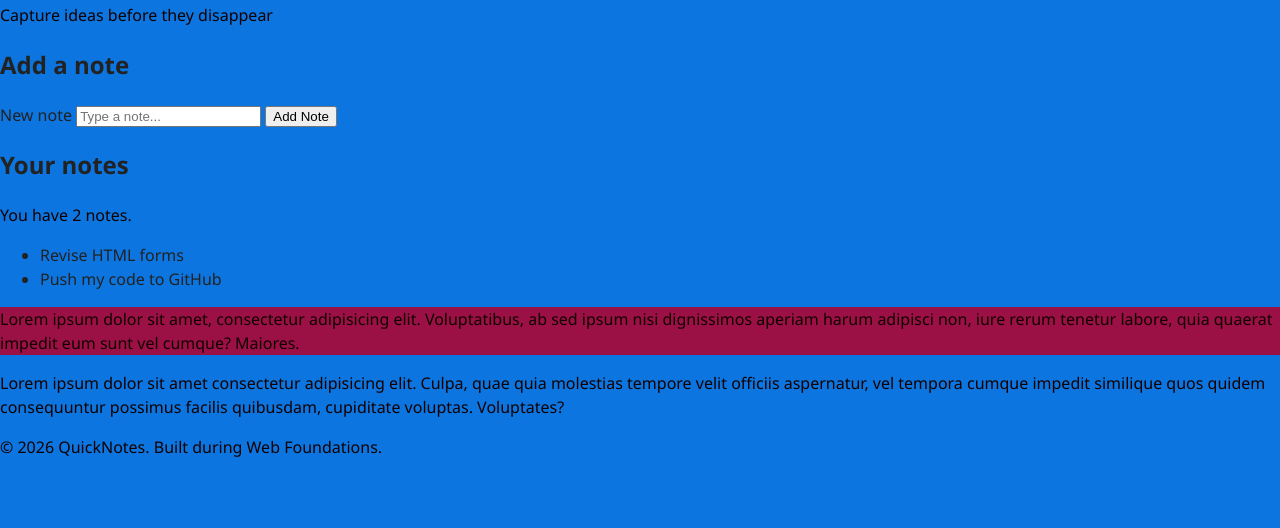
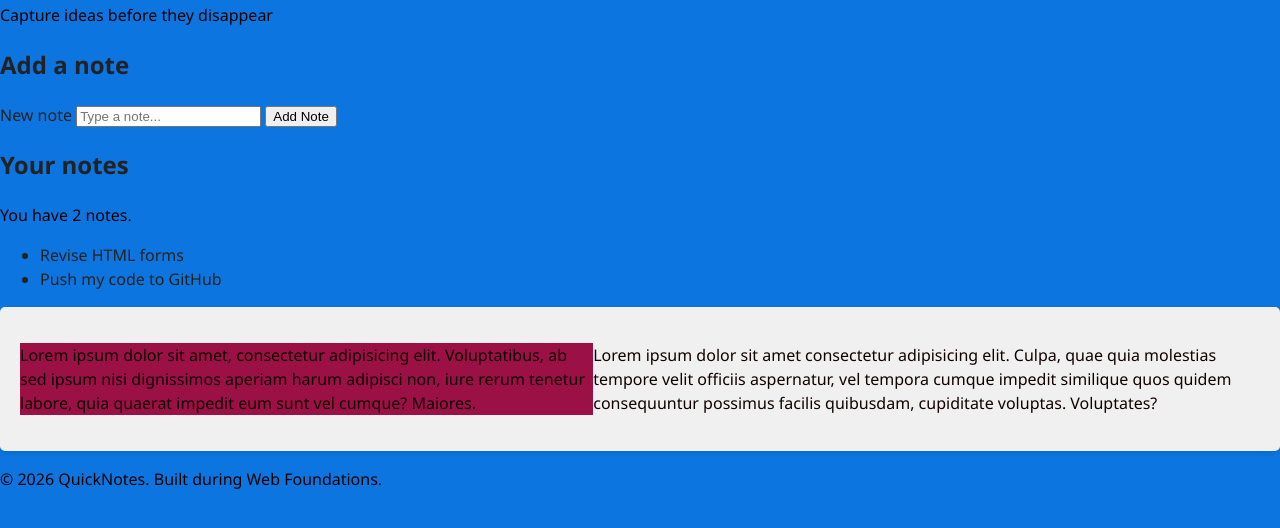
Before and after one commit to njambiEvelyne/Practice, a plain HTML site: page quicknotes-day1/index.html in a window 1280 px wide. Shown: the part 88-616 px from the top of the page. Drawn offline with Linux system fonts and the light colour scheme.

Commit message:
Add flex box and flex direction for the child elements in the container

```diff
--- a/quicknotes-day1/style.css
+++ b/quicknotes-day1/style.css
@@ -12,3 +12,11 @@ p{
 .note{
   background-color: #9b1045;
 }
+.container{
+  display: flex;
+  flex-direction: row;
+  background-color: #f0f0f0;
+  padding: 20px;
+  border-radius: 5px;
+  box-shadow: 0 2px 4px rgba(0, 0, 0, 0.1);
+}
```
